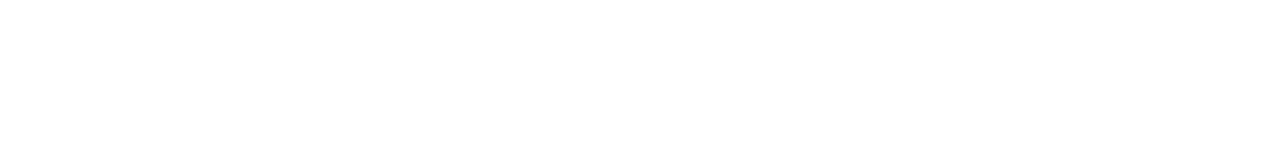
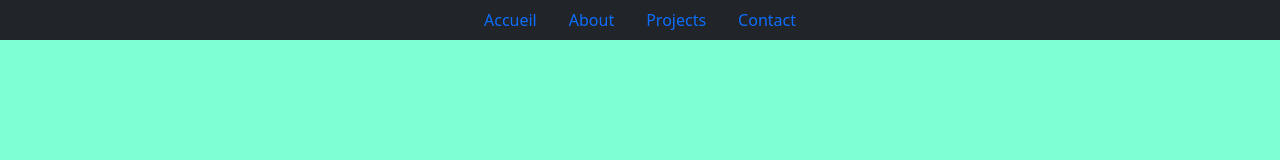
Before and after one commit to screwedupclick/portfolio-arnaud, a plain HTML site: page index.html in a window 1280 px wide. Drawn offline with nearby package versions, Linux system fonts and the light colour scheme.

Commit message:
ajout de la navbar avec un fond noir

```diff
--- a/index.html
+++ b/index.html
@@ -4,9 +4,18 @@
     <meta charset="UTF-8">
     <meta name="viewport" content="width=device-width, initial-scale=1.0">
     <title>Portfolio Arnaud</title>
+    <link href="https://cdn.jsdelivr.net/npm/bootstrap@5.0.2/dist/css/bootstrap.min.css" rel="stylesheet" integrity="sha384-EVSTQN3/azprG1Anm3QDgpJLIm9Nao0Yz1ztcQTwFspd3yD65VohhpuuCOmLASjC" crossorigin="anonymous">
     <link rel="stylesheet" href="style.css">
 </head>
 <body>
+    <section>
+        <nav class="nav sticky-top justify-content-center bg-dark ">
+            <a class="nav-link active" href="#" aria-current="page">Accueil</a>
+            <a class="nav-link" href="#">About</a>
+            <a class="nav-link" href="#">Projects</a>
+            <a class="nav-link" href="#">Contact</a>
+        </nav>
 
+    </section>
 </body>
 </html>
--- a/style.css
+++ b/style.css
@@ -0,0 +1,3 @@
+body {
+    background-color: aquamarine;
+}
```
